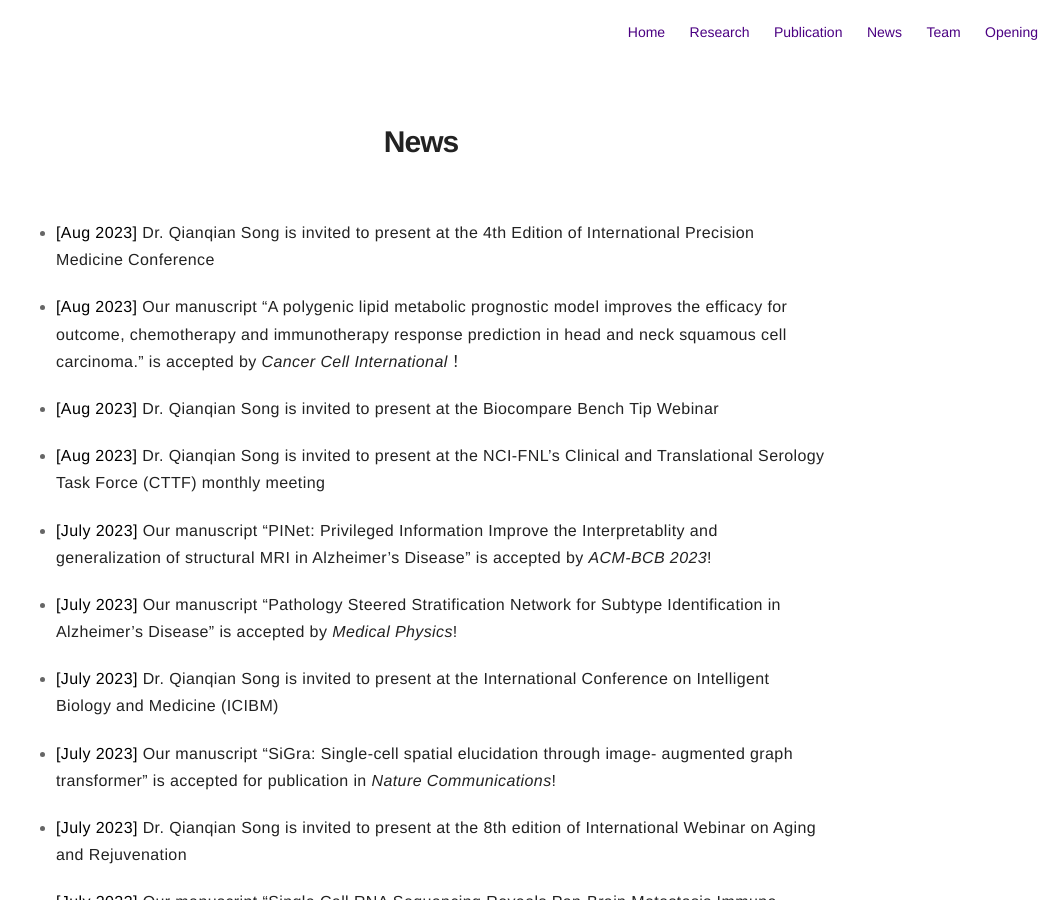
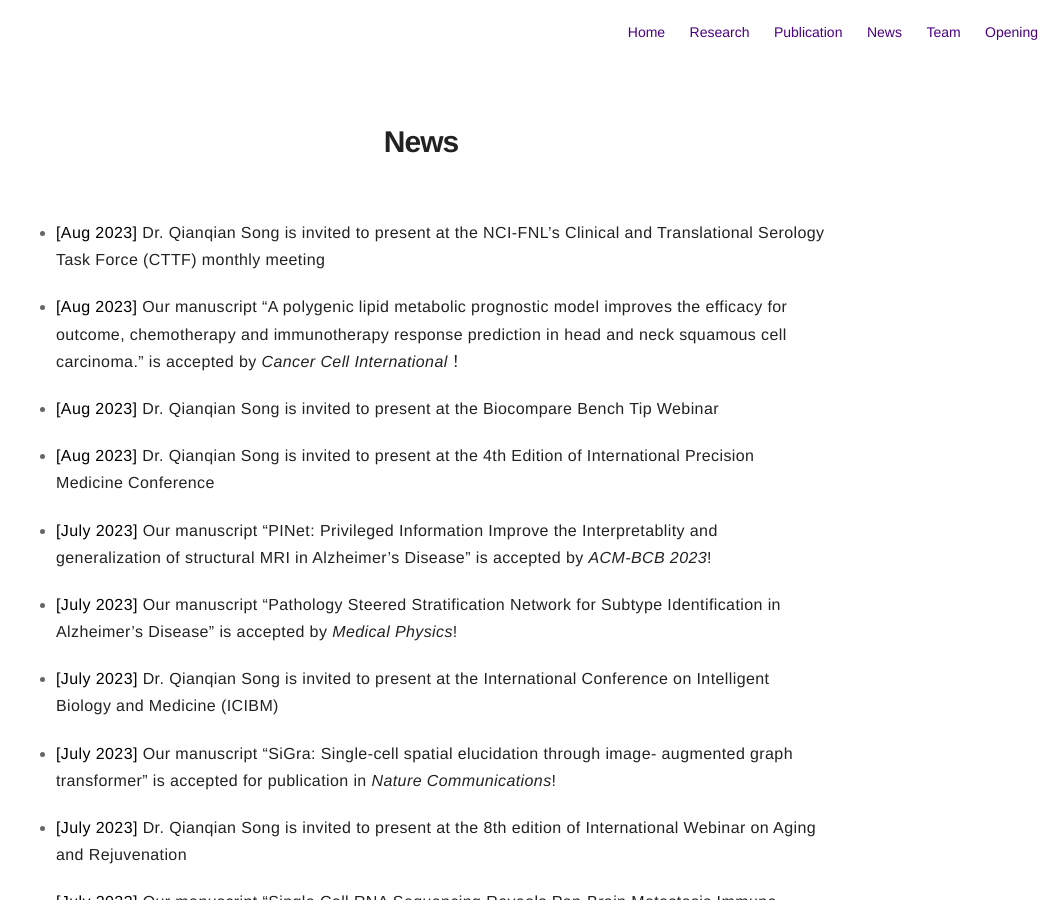
Before and after one commit to QSong-github/SongLab, a Jekyll site: the page built from pages/news.md, in a window 1280 px wide and 900 px high. Shown: the whole window, without its empty margins (219-1280 px from the left). Built offline with Jekyll 4.4.1, drawn with Linux system fonts in a browser that asks for light colours.

Commit message:
Update news.md

```diff
--- a/pages/news.md
+++ b/pages/news.md
@@ -4,13 +4,13 @@ layout: page
 ---
 # News
 
-* **[Aug 2023]** Dr. Qianqian Song is invited to present at the 4th Edition of International Precision Medicine Conference
+* **[Aug 2023]** Dr. Qianqian Song is invited to present at the NCI-FNL’s Clinical and Translational Serology Task Force (CTTF) monthly meeting
 
 * **[Aug 2023]** Our manuscript "A polygenic lipid metabolic prognostic model improves the efficacy for outcome, chemotherapy and immunotherapy response prediction in head and neck squamous cell carcinoma.” is accepted by _Cancer Cell International_！
 
 * **[Aug 2023]** Dr. Qianqian Song is invited to present at the Biocompare Bench Tip Webinar
 
-* **[Aug 2023]** Dr. Qianqian Song is invited to present at the NCI-FNL’s Clinical and Translational Serology Task Force (CTTF) monthly meeting
+* **[Aug 2023]** Dr. Qianqian Song is invited to present at the 4th Edition of International Precision Medicine Conference
 
 * **[July 2023]** Our manuscript “PINet: Privileged Information Improve the Interpretablity and generalization of structural MRI in Alzheimer’s Disease” is accepted by _ACM-BCB 2023_!
 
```
